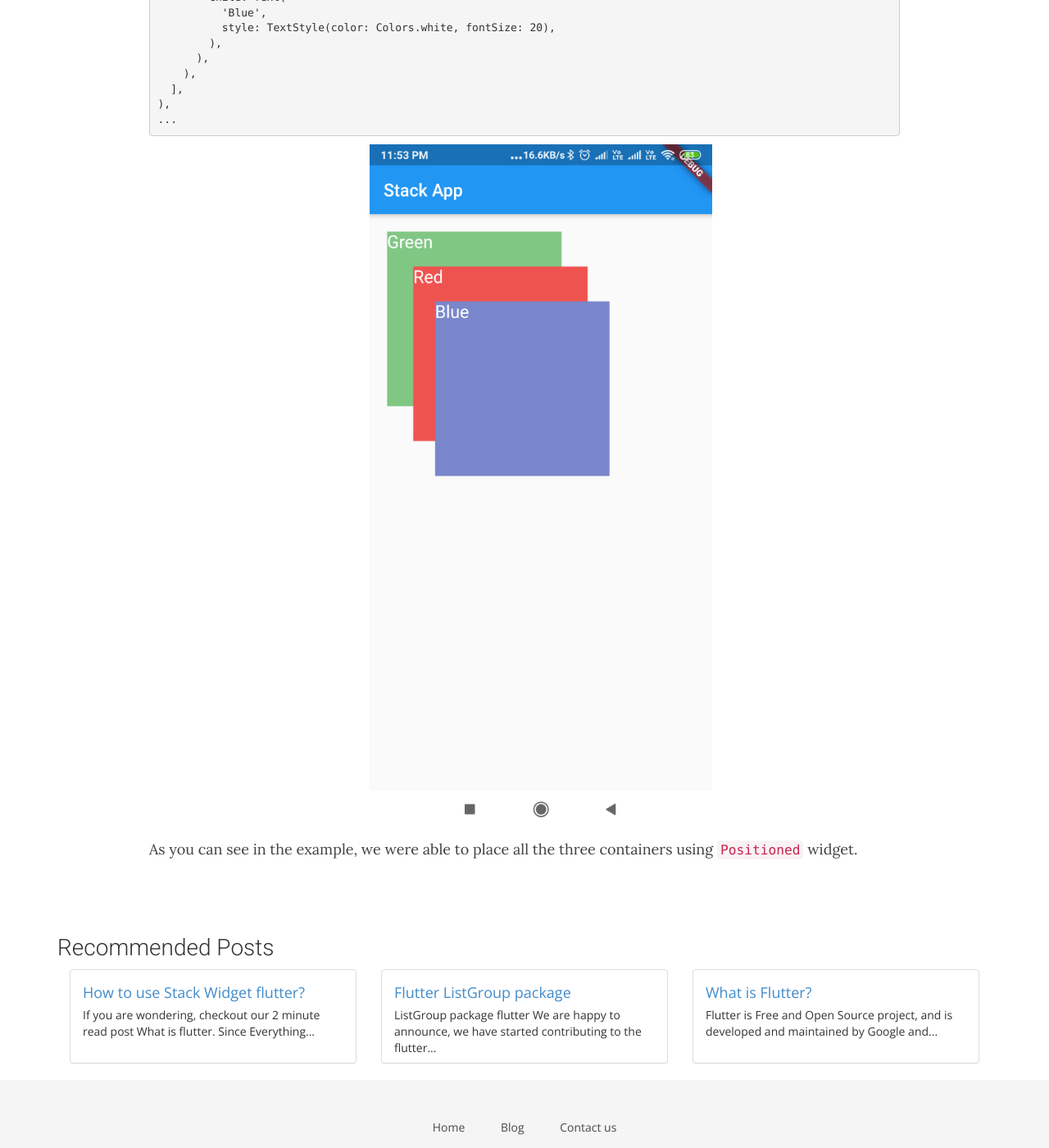
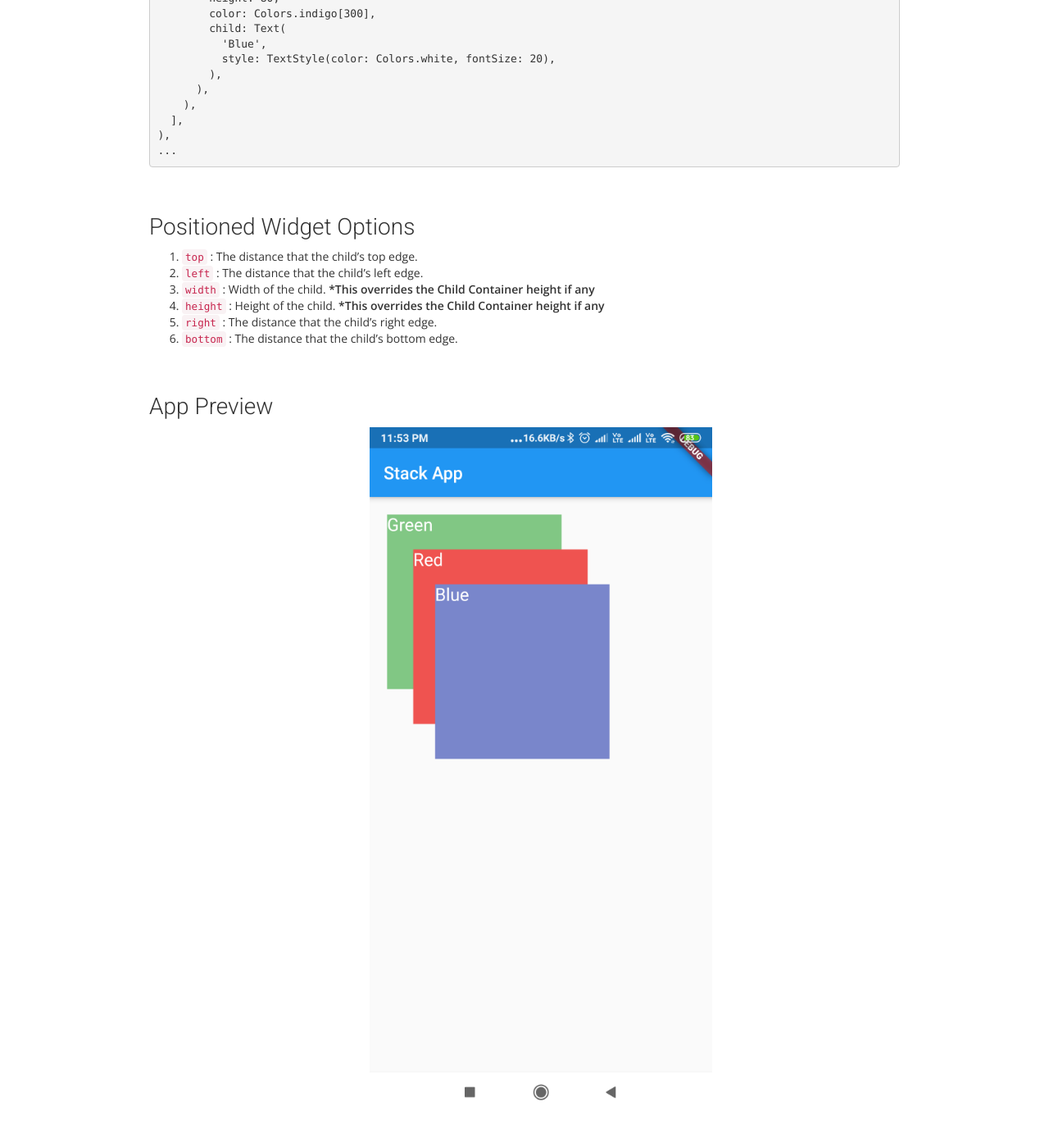
Before and after one commit to sapidlabs/sapidlabs.github.io, a Jekyll site: the page built from _posts/flutter/2019-09-07-how-to-use-positioned-widget-in-flutter.md, in a window 1280 px wide and 1400 px high, scrolled down 1915 px. Shown: the whole window at 82% size. Built offline with Jekyll 4.4.1, drawn with Linux system fonts in a browser that asks for light colours; nearby versions of some CDN libraries; some web fonts are replaced; some of the changed text lies outside the part shown.

Commit message:
Add respective links.

````diff
--- a/_posts/flutter/2019-09-07-how-to-use-positioned-widget-in-flutter.md
+++ b/_posts/flutter/2019-09-07-how-to-use-positioned-widget-in-flutter.md
@@ -12,9 +12,11 @@
 
 Ok Done? So let's get started.
 
-### How to use Postioned Widget in flutter
+<br />
 
-[Positioned Widget](https://api.flutter.dev/flutter/widgets/Positioned-class.html), As the name suggests It is something related to position of some widget. Right !! Positioned is a widget provided by flutter, that controls where a child of Stack is positioned.
+### How to use Postioned Widget in flutter?
+
+[Positioned Widget](https://api.flutter.dev/flutter/widgets/Positioned-class.html), as the name suggests It is something related to position of some widget. Right !! Positioned widget allow us to control where a child of Stack is positioned, within [Stack](https://sapidlabs.com/flutter/2019/09/07/how-to-use-stack-widget-flutter.html).
 
 
 So referring to our previous example, of a Stack with three colored container in it. Let's wrap them up into a `Positioned` widget.
@@ -77,10 +79,23 @@
 ),
 ...
 ```
+<br />
+
+### Positioned Widget Options
+
+1. `top` : The distance that the child's top edge.
+2. `left` : The distance that the child's left edge.
+3. `width` : Width of the child. ***This overrides the Child Container height if any**
+4. `height` : Height of the child. ***This overrides the Child Container height if any**
+5. `right` : The distance that the child's right edge.
+6. `bottom` : The distance that the child's bottom edge.
+
+<br />
+
+### App Preview
 
 <img src="{{ site.base_url }}/assets/images/positioned-widget-flutter/stack_positioned_app.png" class="img img-center img-50-imp" alt="stack-app-flutter">
 
-As you can see in the example, we were able to place all the three containers using `Positioned` widget.
 
 
 [flutter]: /assets/images/shared/flutter-sapidlabs.jpg
````
Also changed, not shown: _posts/flutter/2019-09-07-how-to-use-stack-widget-flutter.md (+11 -3 lines).
